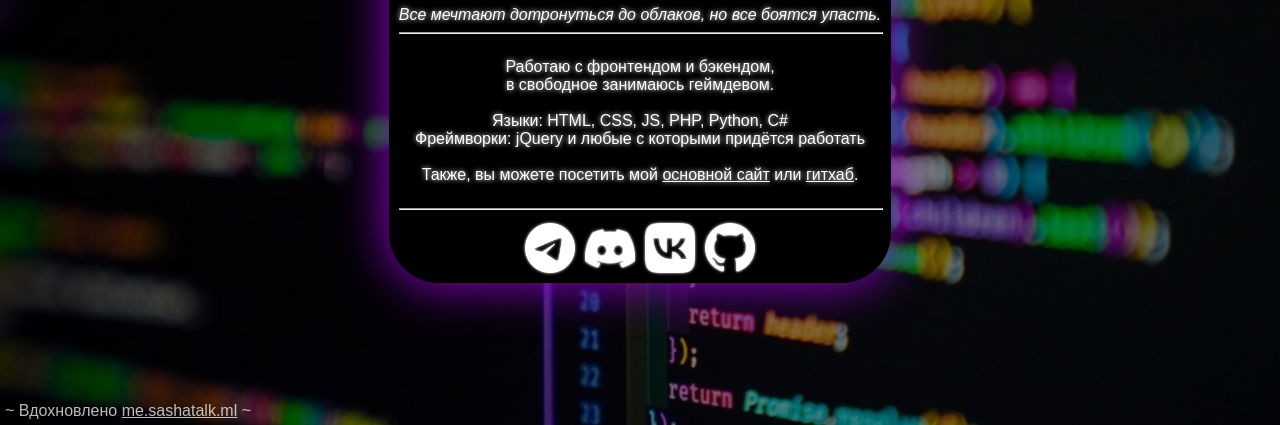
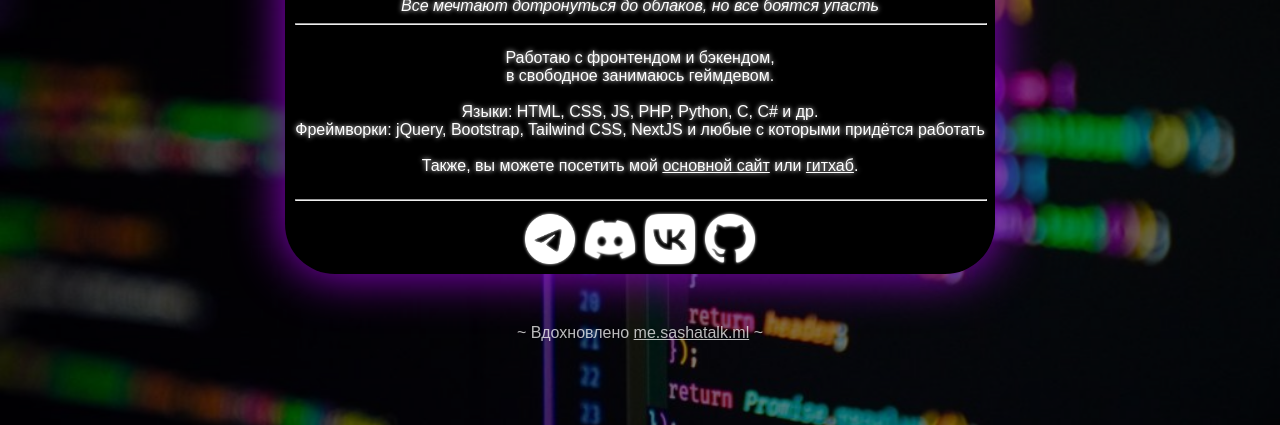
Before and after one commit to diveloper53/diveloper53.github.io, a plain HTML site: page index.html in a window 1280 px wide. Shown: the part 375-800 px from the top of the page. Drawn offline with Linux system fonts and the light colour scheme.

Commit message:
Deleted main.js, updated info, fixed thanks text

```diff
--- a/index.html
+++ b/index.html
@@ -1,8 +1,8 @@
 <!DOCTYPE html>
 <html>
     <head>
-        <title>Обо мне - Diveloper.ga</title>
-        <meta name="title" content="Обо мне - Diveloper.ga" />
+        <title>Обо мне - Diveloper.my.to</title>
+        <meta name="title" content="Обо мне - Diveloper.my.to" />
         <meta name="description" content="// Своеобразная визитная карточка." />
         <meta charset="utf-8" />
         <meta name="viewport" content="width=device-width, user-scalable=no" />
@@ -56,7 +56,7 @@
             <img src="images/avatar.png" />
             <h1>Diveloper</h1>
             <span class="citation">
-                Все мечтают дотронуться до облаков, но все боятся упасть.
+                Все мечтают дотронуться до облаков, но все боятся упасть
             </span>
             <hr />
             <!--Текст-->
@@ -64,10 +64,10 @@
                 Работаю с фронтендом и бэкендом,<br/>
                 в свободное занимаюсь геймдевом.<br/>
                 <br/>
-                Языки: HTML, CSS, JS, PHP, Python, C#<br/>
-                Фреймворки: jQuery и любые с которыми придётся работать<br/>
+                Языки: HTML, CSS, JS, PHP, Python, C, C# и др.<br/>
+                Фреймворки: jQuery, Bootstrap, Tailwind CSS, NextJS и любые с которыми придётся работать<br/>
                 <br/>
-                Также, вы можете посетить мой <a href="https://diveloper.ga/">основной сайт</a>
+                Также, вы можете посетить мой <a href="https://diveloper.my.to/">основной сайт</a>
                 или <a href="https://github.com/diveloper53">гитхаб</a>.
             </p>
             <hr />
--- a/style.css
+++ b/style.css
@@ -17,6 +17,7 @@ body {
     background: rgba(0, 0, 0, 0.5);
 
     display: flex;
+    flex-direction: column;
     align-items: center;
     justify-content: center;
 
@@ -89,12 +90,6 @@ hr {
     background-image: url("images/github.png");
 }
 
-.thanks {
-    position: absolute;
-    left: 5px;
-    bottom: 5px;
-}
-
 .thankstext {
     color: #ffffffba;
     text-shadow: none;
```
Also changed, not shown: main.js (deleted), 1 other file.
